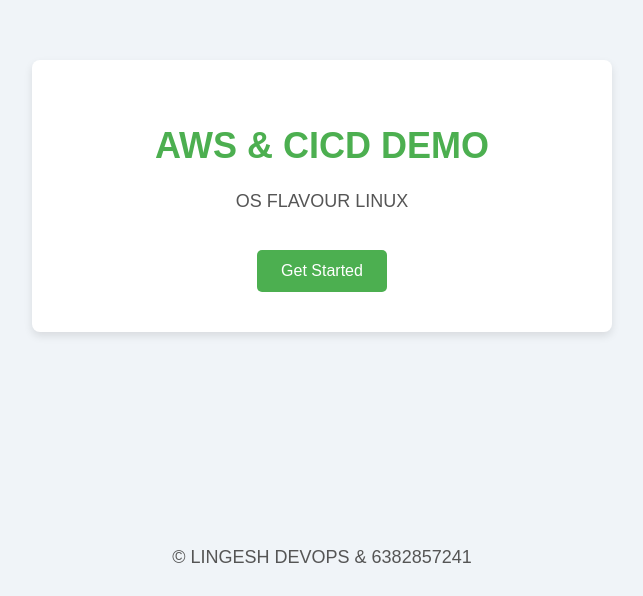
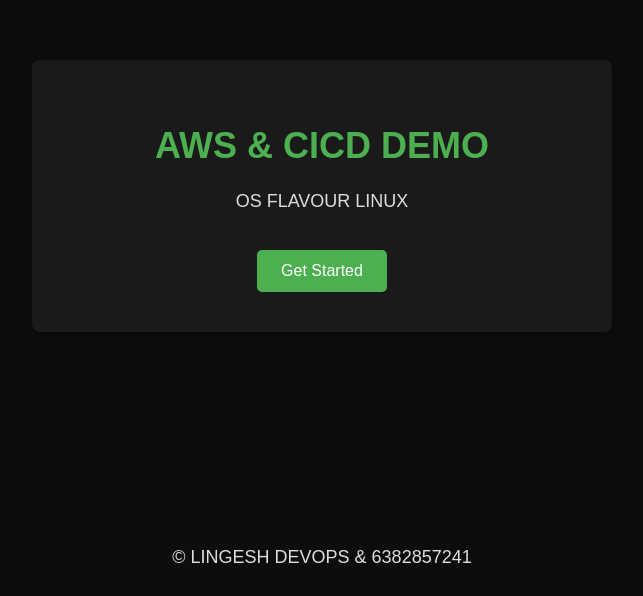
Before and after one commit to Winngoo/10-02-25, a plain HTML site: page index.html in a window 1280 px wide. Shown: the part 204-800 px from the top of the page, without its empty margins (318-961 px from the left). Drawn offline with nearby package versions, Linux system fonts and the light colour scheme.

Commit message:
Update index.html

```diff
--- a/index.html
+++ b/index.html
@@ -14,16 +14,16 @@
             justify-content: center;
             align-items: center;
             height: 100vh;
-            background-color: #f0f4f8;
-            color: #333;
+            background-color: #0d0d0d; /* Midnight Black */
+            color: white; /* White text */
         }
 
         .container {
             text-align: center;
-            background-color: #fff;
+            background-color: #1a1a1a; /* Dark background for the container */
             padding: 40px;
             border-radius: 8px;
-            box-shadow: 0 4px 8px rgba(0, 0, 0, 0.1);
+            box-shadow: 0 4px 8px rgba(0, 0, 0, 0.3);
             max-width: 500px;
             width: 100%;
             opacity: 0; /* Initially hidden for animation */
@@ -31,13 +31,13 @@
 
         h1 {
             font-size: 36px;
-            color: #4CAF50;
+            color: #4CAF50; /* Green title */
             opacity: 0; /* Initially hidden for animation */
         }
 
         p {
             font-size: 18px;
-            color: #555;
+            color: #ddd; /* Light gray for text */
             opacity: 0; /* Initially hidden for animation */
         }
 
```
